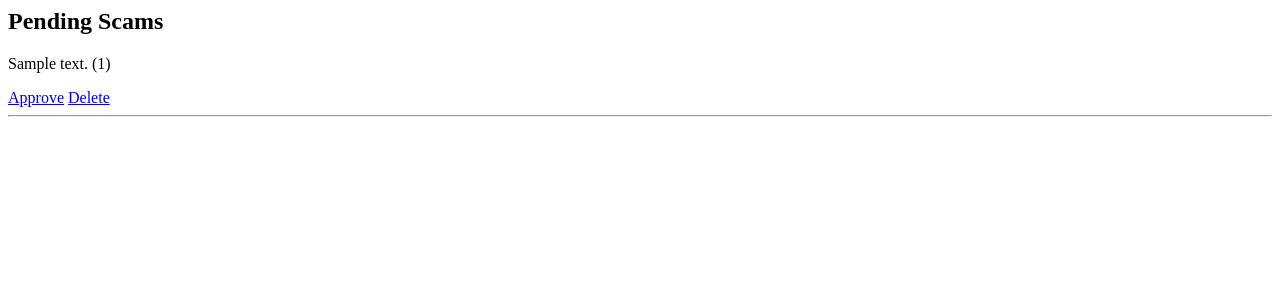
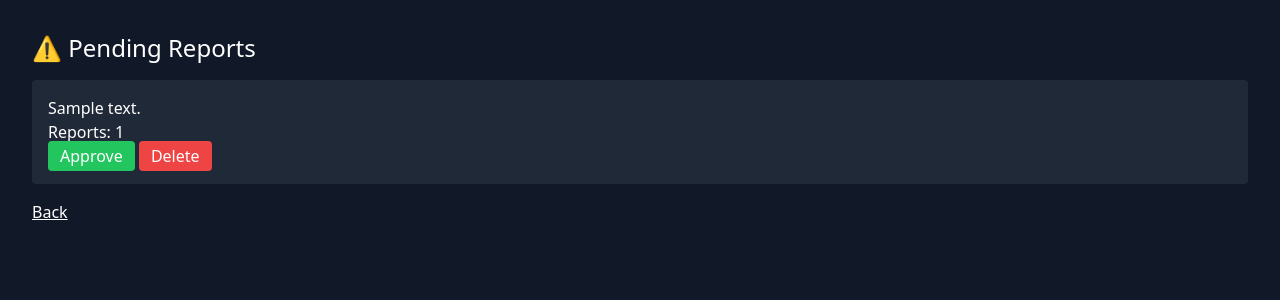
Before and after one commit to Mkumar262006/ai-fraud-message-detector, a Flask app: page /admin/pending in a window 1280 px wide. Shown: the top 300 px of the page. Run offline with Flask 3, Linux system fonts and the light colour scheme; a user stored in the database is signed in; tables that the repository leaves empty hold one stand-in row (values such as "Sample post"); some libraries are stand-ins or nearby versions.

Commit message:
Update pending.html

```diff
--- a/templates/pending.html
+++ b/templates/pending.html
@@ -1,9 +1,23 @@
-<h2>Pending Scams</h2>
+<!DOCTYPE html>
+<html>
+<head>
+  <script src="https://cdn.tailwindcss.com"></script>
+</head>
+<body class="bg-gray-900 text-white p-8">
 
-{% for msg,count in data %}
-<p>{{ msg }} ({{ count }})</p>
+<h1 class="text-2xl mb-4">⚠ Pending Reports</h1>
 
-<a href="/admin/approve?msg={{ msg }}">Approve</a>
-<a href="/admin/delete?msg={{ msg }}">Delete</a>
-<hr>
+{% for msg, count in data %}
+<div class="bg-gray-800 p-4 mb-4 rounded">
+  <p>{{ msg }}</p>
+  <p>Reports: {{ count }}</p>
+
+  <a href="/admin/approve?msg={{ msg }}" class="bg-green-500 px-3 py-1 rounded">Approve</a>
+  <a href="/admin/delete?msg={{ msg }}" class="bg-red-500 px-3 py-1 rounded">Delete</a>
+</div>
 {% endfor %}
+
+<a href="/admin" class="underline">Back</a>
+
+</body>
+</html>
```
